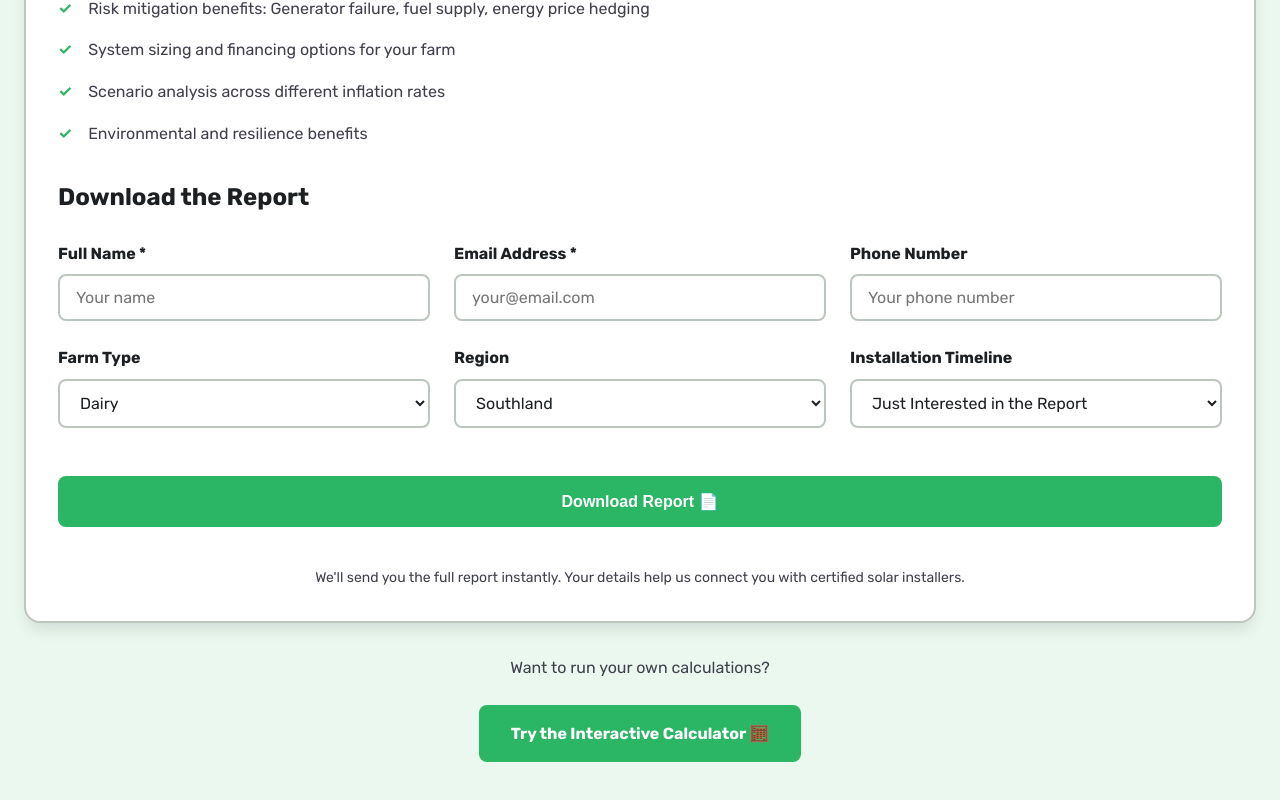
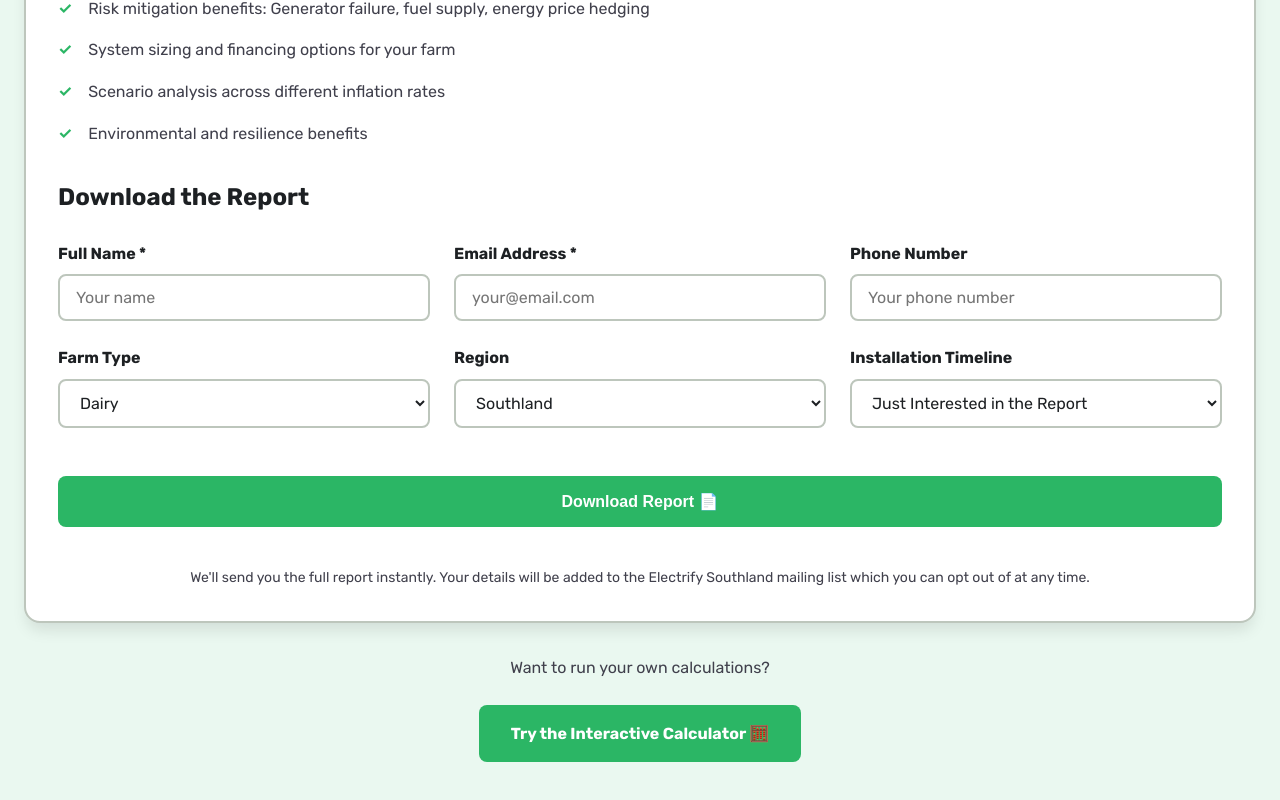
Before and after one commit to SchemaNZ/powering-forwards-report, a Next.js app: page / in a window 1280 px wide. Shown: the part 435-1235 px from the top of the page. Built offline with nearby package versions, Linux system fonts and the light colour scheme.

Commit message:
update: change disclaimer text to reflect mailing list opt-out

```diff
--- a/app/page.tsx
+++ b/app/page.tsx
@@ -236,7 +236,7 @@ export default function ReportPage() {
                 </button>
 
                 <p style={{ fontSize: '0.875rem', color: 'var(--color-neutral-700)', textAlign: 'center', marginTop: '1rem' }}>
-                  We'll send you the full report instantly. Your details help us connect you with certified solar installers.
+                  We'll send you the full report instantly. Your details will be added to the Electrify Southland mailing list which you can opt out of at any time.
                 </p>
               </form>
             </div>
```
